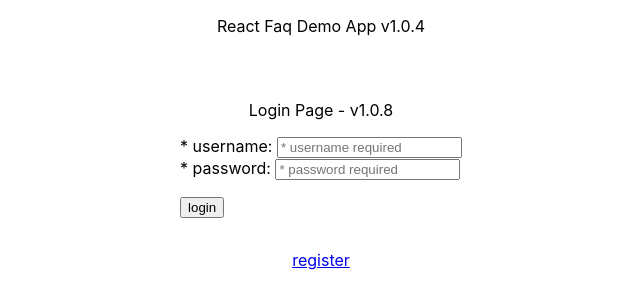
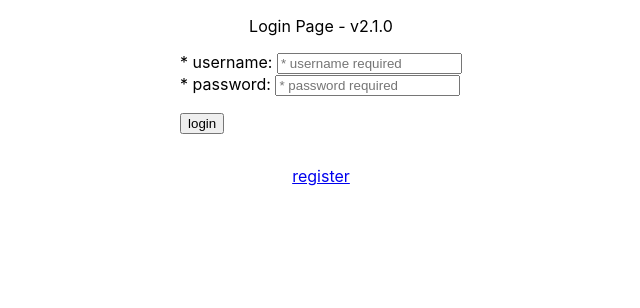
Before and after one commit to Gkilroy/rctfaqdmoappv1, a React (Create React App) app in the folder rct-faqdemo-appv1/: page /#/login in a window 1280 px wide. Before the commit this address led to /. Shown: the top 308 px of the page, without its empty margins (319-959 px from the left). Built offline with nearby package versions, Linux system fonts and the light colour scheme.

Commit message:
updated titles on app and login js files

```diff
--- a/rct-faqdemo-appv1/src/App.js
+++ b/rct-faqdemo-appv1/src/App.js
@@ -12,7 +12,7 @@ function App() {
     <Router>
         <div className='container'>
           <Routes>
-            <Route path="/" element={<Home title="React Faq Demo App v1.0.4" />}/>
+            <Route path="/" element={<Home title="React Faq Demo App v2.1.0" />}/>
             <Route path='/login' element={<Login/>}/>
             <Route path='/register' element={<Register/>}/>
             <Route path='/dashboard' element={<Dashboard/>}/>
--- a/rct-faqdemo-appv1/src/components/pages/Login.js
+++ b/rct-faqdemo-appv1/src/components/pages/Login.js
@@ -76,7 +76,7 @@ const Login = (props) => {
 
     return (
     <>
-        <p>Login Page - v1.0.8</p>
+        <p>Login Page - v2.1.0</p>
         <div>
             <span>* username: </span><input ref={txtusername} type="text" maxLength={20} placeholder="* username required"/> <br/>
             <span>* password: </span><input ref={txtpassword} type="password" maxLength={10} placeholder="* password required"/> <br/>
```
